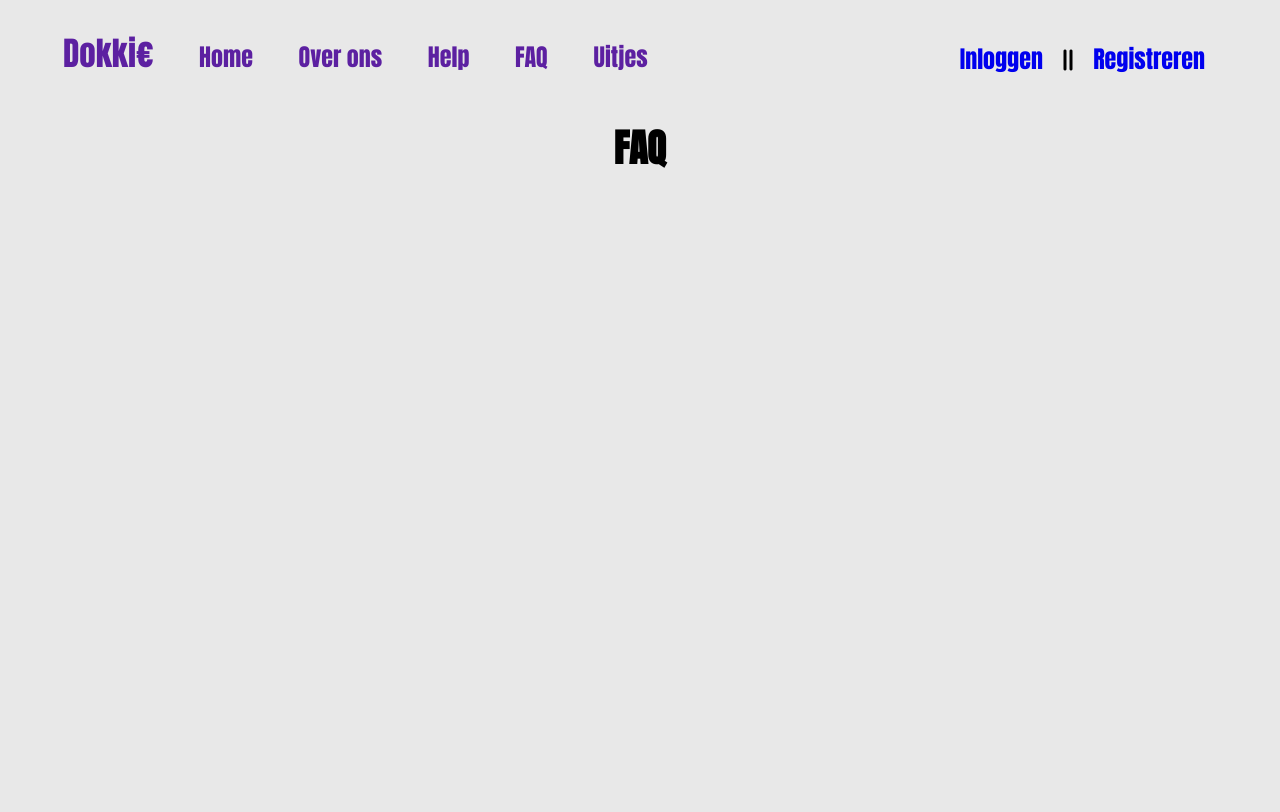
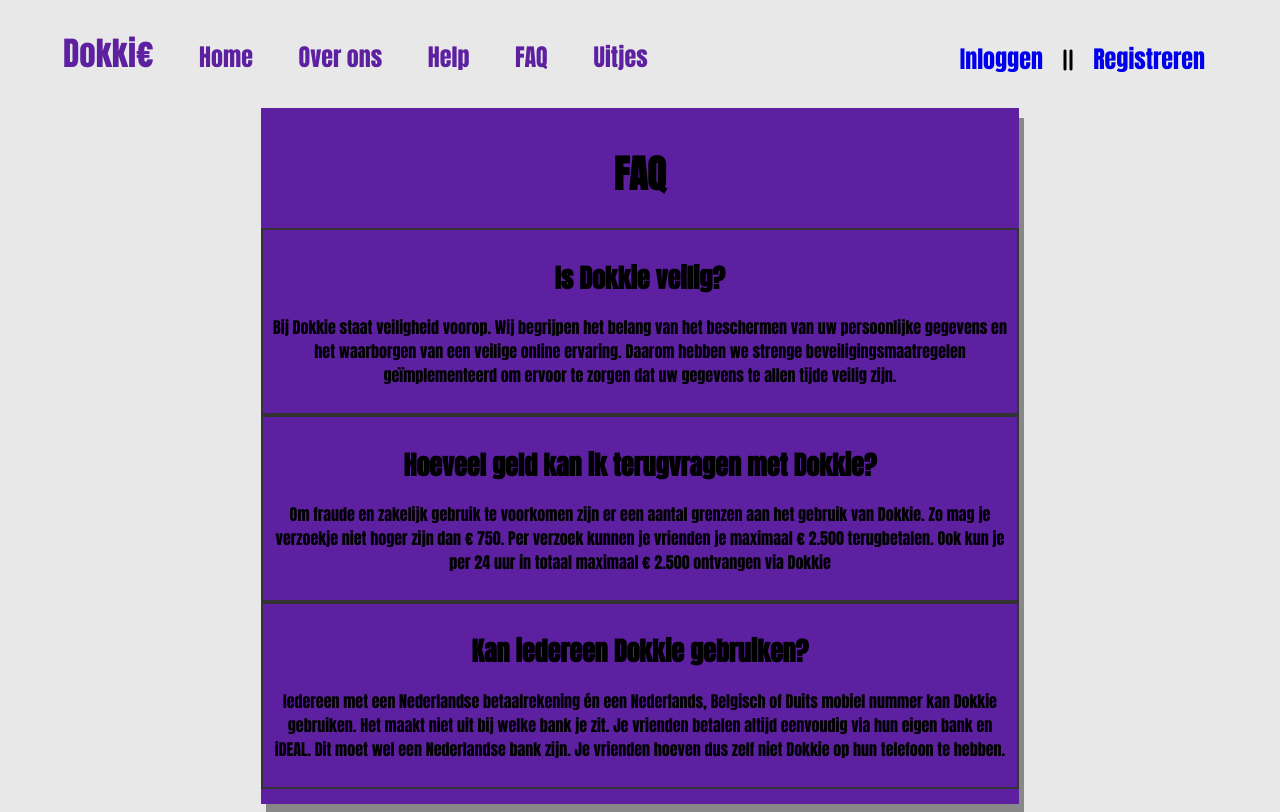
Before and after one commit to roan200314/Dokkie, a website built with Vite: page wwwroot/faq.html in a window 1280 px wide. Built offline with nearby package versions, Linux system fonts and the light colour scheme.

Commit message:
faq done

```diff
--- a/src/uitje.ts
+++ b/src/uitje.ts
@@ -10,6 +10,7 @@ async function zetIn(): Promise<void> {
     //een uitje aanmaken
     const uitjeInput: HTMLInputElement | null = document.getElementById("uit") as HTMLInputElement;
     const prijsInput: HTMLInputElement | null = document.getElementById("prijs") as HTMLInputElement;
+
 
     // Form input velden opslaan
     const uitje: string = uitjeInput.value;
--- a/wwwroot/assets/css/faq.css
+++ b/wwwroot/assets/css/faq.css
@@ -1,7 +1,7 @@
 body {
     font-size: 1.2em;
     background-color: #e8e8e8;
-    font-family: 'Anton', sans-serif;
+    font-family: "Anton", sans-serif;
 }
 
 .container {
@@ -13,3 +13,33 @@ body {
 .titel {
     text-align: center;
 }
+
+.form {
+    width: 60%;
+    margin-left: 20%;
+    padding-bottom: 15px;
+    margin-top: 15px;
+    padding-top: 11px;
+    background-color: #5c20a1;
+    display: flex;
+    flex-direction: column;
+    align-items: center;
+    box-shadow: 5px 10px #888888;
+}
+
+.faq1 {
+    border-width: 2px;
+    border-style: solid;
+    border-color: #333;
+    padding: 10px;
+}
+
+.faqVraag {
+    font-size: 26px;
+    text-align: center;
+}
+
+.faqAntwoord {
+    text-align: center;
+    font-size: 16px;
+}
--- a/wwwroot/faq.html
+++ b/wwwroot/faq.html
@@ -42,6 +42,35 @@
                 </a>
             </div>
         </nav>
-        <h1 class="titel">FAQ</h1>
+        <div class="form">
+            <h1 class="titel">FAQ</h1>
+            <div class="faq1">
+                <h1 class="faqVraag">Is Dokkie veilig?</h1>
+                <p class="faqAntwoord">
+                    Bij Dokkie staat veiligheid voorop. Wij begrijpen het belang van het beschermen van uw
+                    persoonlijke gegevens en het waarborgen van een veilige online ervaring. Daarom hebben we
+                    strenge beveiligingsmaatregelen geïmplementeerd om ervoor te zorgen dat uw gegevens te
+                    allen tijde veilig zijn.
+                </p>
+            </div>
+            <div class="faq1">
+                <h1 class="faqVraag">Hoeveel geld kan ik terugvragen met Dokkie?</h1>
+                <p class="faqAntwoord">
+                    Om fraude en zakelijk gebruik te voorkomen zijn er een aantal grenzen aan het gebruik van
+                    Dokkie. Zo mag je verzoekje niet hoger zijn dan € 750. Per verzoek kunnen je vrienden je
+                    maximaal € 2.500 terugbetalen. Ook kun je per 24 uur in totaal maximaal € 2.500 ontvangen
+                    via Dokkie
+                </p>
+            </div>
+            <div class="faq1">
+                <h1 class="faqVraag">Kan iedereen Dokkie gebruiken?</h1>
+                <p class="faqAntwoord">
+                    Iedereen met een Nederlandse betaalrekening én een Nederlands, Belgisch of Duits mobiel
+                    nummer kan Dokkie gebruiken. Het maakt niet uit bij welke bank je zit. Je vrienden betalen
+                    altijd eenvoudig via hun eigen bank en iDEAL. Dit moet wel een Nederlandse bank zijn. Je
+                    vrienden hoeven dus zelf niet Dokkie op hun telefoon te hebben.
+                </p>
+            </div>
+        </div>
     </body>
 </html>
```
Also changed, not shown: src/uitjebewerk.ts (+25 -14 lines), wwwroot/assets/css/uitjeBewerk.css (+4 -5 lines).
